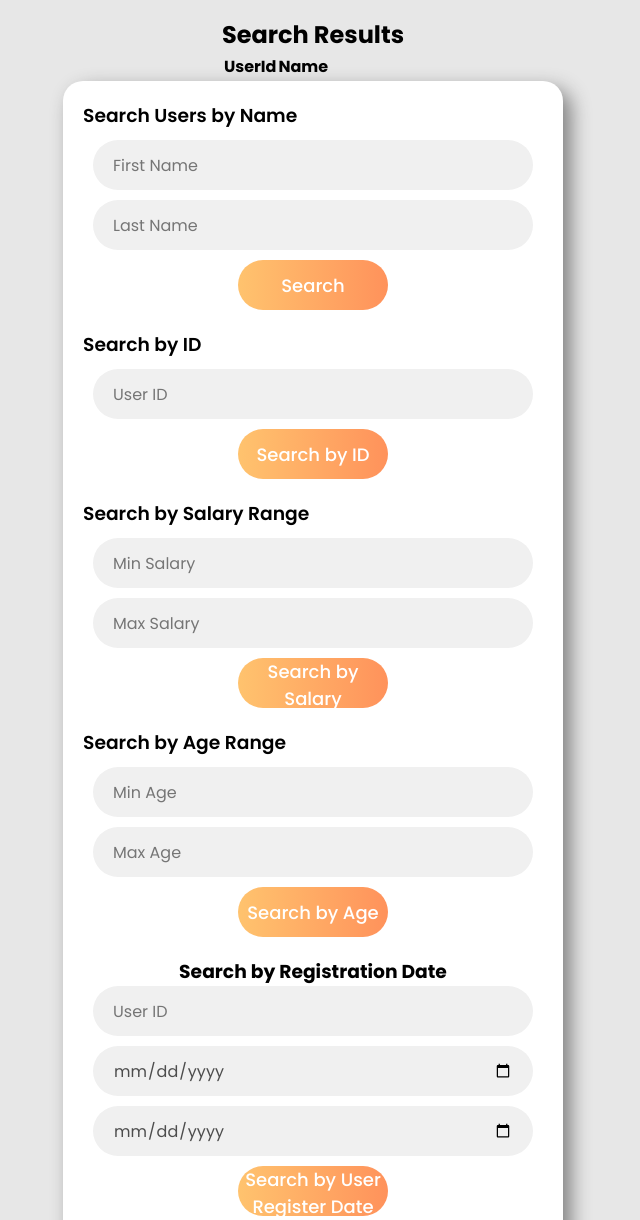
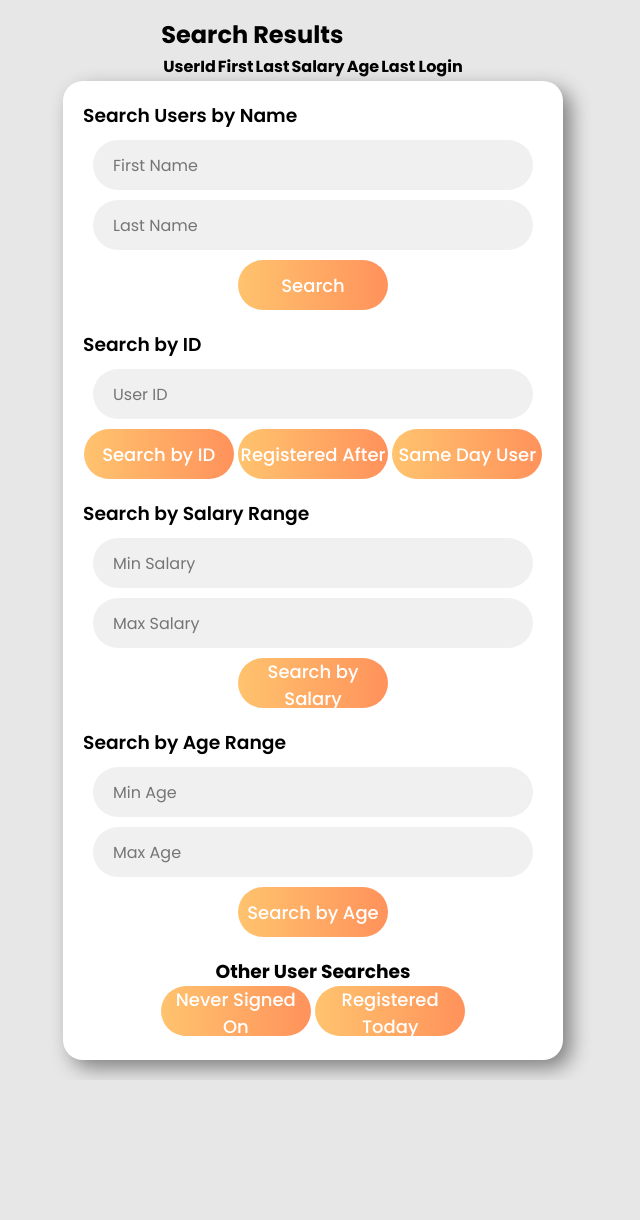
Before and after one commit to sys-unknwn7645/CSC6710-Proj1, a website: page Frontend/search.html in a window 1280 px wide. Shown: the part 166-1386 px from the top of the page, without its empty margins (327-967 px from the left). After the commit the page ends 1246 px from the top, so only its background shows below. Drawn offline with Linux system fonts and the light colour scheme.

Commit message:
all searches are working, changed search.html

```diff
--- a/Frontend/app2.js
+++ b/Frontend/app2.js
@@ -94,23 +94,12 @@ function searchByAge() {
     .catch(error => console.error('Error:', error));
 }
 
-// Search users by Registration range
-// NOT COMPLETE
-function searchByRegDate() {
-  const minAgeInput = document.getElementById('minAge').value;
-  const maxAgeInput = document.getElementById('maxAge').value;
-
-  let minAge, maxAge
-  if (!minAgeInput) {
-      minAge = "empty";
-    } else {minAge = minAgeInput}
-
-    if (!maxAgeInput) {
-      maxAge = "empty";
-    } else {maxAge = maxAgeInput}
+// Search users by Registration Date
+function searchByRgstDate() {
+  const userid = document.getElementById('searchId').value;
 
   const searchType = "byRgstDate";
-  const searchVal = searchType + "/" + minAge + "/" + maxAge;
+  const searchVal = searchType + "/" + userid + "/" + userid; // Had to do the double input in order to keep a single search.
 
   console.log(`${apiUrl}/search2/${searchVal}`)
 
@@ -119,12 +108,29 @@ function searchByRegDate() {
   // .then(data => console.log(data['data']))
   .then(data => loadHTMLTable(data['data']))
   .catch(error => console.error('Error:', error));
+
+}
+
+// Search users by Same Date REgistration
+function searchBySameDate() {
+  const userid = document.getElementById('searchId').value;
+
+  const searchType = "bySameDate";
+  const searchVal = searchType + "/" + userid + "/" + userid; // Had to do the double input in order to keep a single search.
+
+  console.log(`${apiUrl}/search2/${searchVal}`)
+
+  fetch(`${apiUrl}/search2/${searchVal}`)
+  .then(response => response.json())
+  // .then(data => console.log(data['data']))
+  .then(data => loadHTMLTable(data['data']))
+  .catch(error => console.error('Error:', error));
+
 }
 
 
 // Search users that have never signed on
 function searchNeverSignedIn() {
-
   const searchType = "byNever";
 
   console.log(`${apiUrl}/search/${searchType}`)
@@ -136,13 +142,10 @@ function searchNeverSignedIn() {
   .catch(error => console.error('Error:', error));
 }
 
-// Search users that have never signed on
+// Search users Registered today
 function searchRgstToday() {
+  const searchType = "byRgstToday";
 
-  const searchType = "byRgstToday";
-  const dateAdded = new Date();
-  const dateToday = dateAdded.toISOString().split('T')[0]
-  console.log(dateToday)
   console.log(`${apiUrl}/search/${searchType}`)
 
   fetch(`${apiUrl}/search/${searchType}`)
@@ -152,6 +155,7 @@ function searchRgstToday() {
   .catch(error => console.error('Error:', error));
 }
 
+// Load data
 function loadHTMLTable(data){
   debug("index.js: loadHTMLTable called.");
 
@@ -163,10 +167,14 @@ function loadHTMLTable(data){
   }
 
   let tableHtml = "";
-  data.forEach(function ({userid, firstname}){
+  data.forEach(function ({userid, firstname, lastname, salary,age, signintime}){
        tableHtml += "<tr>";
        tableHtml +=`<td>${userid}</td>`;
        tableHtml +=`<td>${firstname}</td>`;
+       tableHtml +=`<td>${lastname}</td>`;
+       tableHtml +=`<td>${salary}</td>`;
+       tableHtml +=`<td>${age}</td>`;
+       tableHtml +=`<td>${signintime}</td>`;
        tableHtml += "</tr>";
   });
 
--- a/Frontend/search.html
+++ b/Frontend/search.html
@@ -23,7 +23,12 @@
             <table id="table">
                 <thead>
                     <th>UserId</th>
-                    <th>Name</th>
+                    <th>First</th>
+                    <th>Last</th>
+                    <th>Salary</th>
+                    <th>Age</th>
+                    <th>Last Login</th>
+
                 </thead>
                 <tbody></tbody>
             </table>
@@ -40,11 +45,13 @@
         </div>
 
         <!-- Search User by ID Section -->
-         <!-- Covers 4 -->
+         <!-- Covers 4, 7 and 9-->
         <div class="search-id-box">
             <h3>Search by ID</h3>
             <input type="text" id="searchId" class="ele" placeholder="User ID">
             <button onclick="searchById()" class="clkbtn">Search by ID</button>
+            <button onclick="searchByRgstDate()" class="clkbtn">Registered After</button>
+            <button onclick="searchBySameDate()" class="clkbtn">Same Day User</button>
         </div>
 
         <!-- Search by Salary Range Section -->
@@ -65,28 +72,12 @@
             <button onclick="searchByAge()" class="clkbtn">Search by Age</button>
         </div>
 
-        <!-- Search User by Registration -->
-         <!-- Covers 7 and 9 -->
-        <div class="search-reg-box">
-            <h3>Search by Registration Date</h3>
-            <input type="text" id="searchByRegDate" class="ele" placeholder="User ID">
-            <input type="date" id="startDate" class="ele" placeholder="Start Date">
-            <input type="date" id="endDate" class="ele" placeholder="End Date">
-            <button onclick="searchByRegDate()" class="clkbtn">Search by User Register Date</button>
-        </div>
-
         <!-- Search Users Never Signed In -->
-         <!-- Covers item 8 -->
+         <!-- Covers item 8 & 10 -->
         <div class="search-never-box">
-            <h3>Search users who never signed in</h3>
-            <button onclick="searchNeverSignedIn()" class="clkbtn">Users Never Signed On</button>
-        </div>
-
-        <!-- Search Users Registered Today -->
-         <!-- Covers item 10 -->
-         <div class="search-today-box">
-            <h3>Search users who signed in Today</h3>
-            <button onclick="searchRgstToday()" class="clkbtn">Users Registered Today</button>
+            <h3>Other User Searches</h3>
+            <button onclick="searchNeverSignedIn()" class="clkbtn">Never Signed On</button>
+            <button onclick="searchRgstToday()" class="clkbtn">Registered Today</button>
         </div>
 
     </div>
```
Also changed, not shown: Backend/dbService.js (+5 -19 lines).
